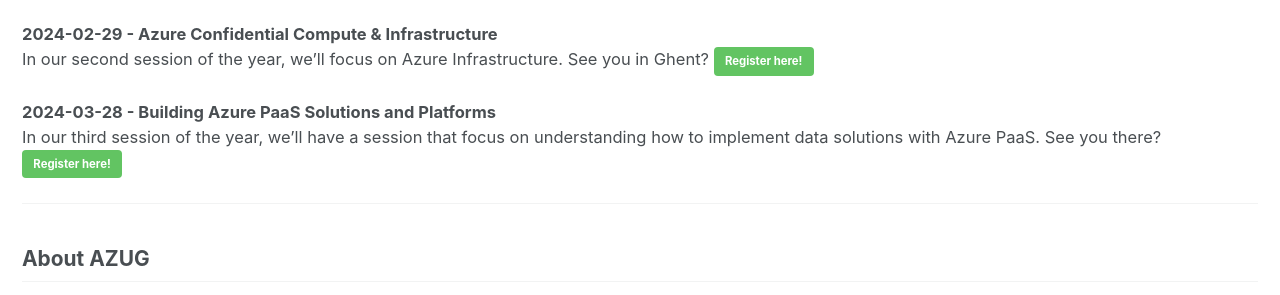
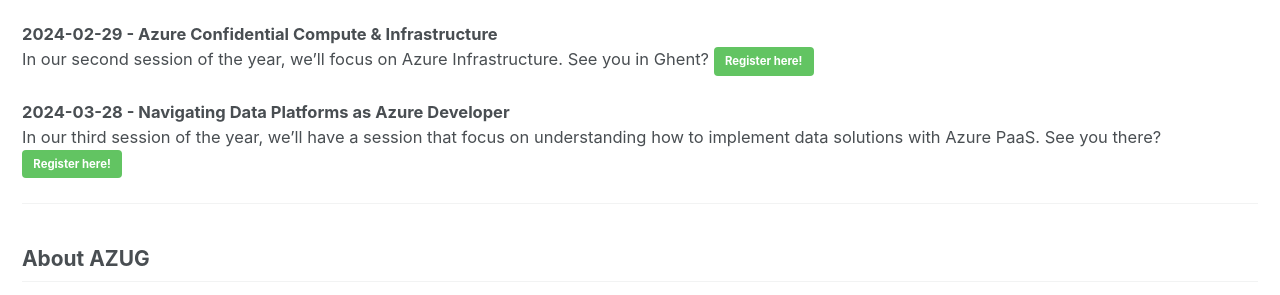
Before and after one commit to AzugBe/azugbe.github.io, a Jekyll site: the page built from index.md, in a window 1280 px wide and 900 px high, scrolled down 547 px. Shown: the part 158-453 px from the top of the window. Built offline with Jekyll 4.4.1, drawn with Linux system fonts in a browser that asks for light colours; our own code applies the rules of GitHub Pages for plain Markdown files; comment, search, counter and statistics services are not loaded.

Commit message:
Update index.md

```diff
--- a/index.md
+++ b/index.md
@@ -20,8 +20,8 @@ In our first session of the year, we'll focus on Azure Integration Services. See
 **2024-02-29 - Azure Confidential Compute & Infrastructure**<br>
 In our second session of the year, we'll focus on Azure Infrastructure. See you in Ghent? [Register here!](https://www.azug.be/events/2024/02/29/azure-confidential-compute-infrastructure){: .btn .btn--success}
 
-**2024-03-28 - Building Azure PaaS Solutions and Platforms**<br>
-In our third session of the year, we'll have a session that focus on understanding how to implement data solutions with Azure PaaS. See you there? [Register here!](https://www.azug.be/events/2024/03/28/azure-developer-data){: .btn .btn--success}
+**2024-03-28 - Navigating Data Platforms as Azure Developer**<br>
+In our third session of the year, we’ll have a session that focus on understanding how to implement data solutions with Azure PaaS. See you there? [Register here!](https://www.azug.be/events/2024/03/28/azure-developer-data){: .btn .btn--success}
 
 <hr />
 
```
